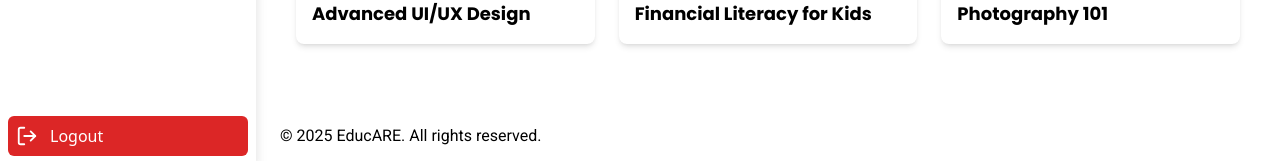
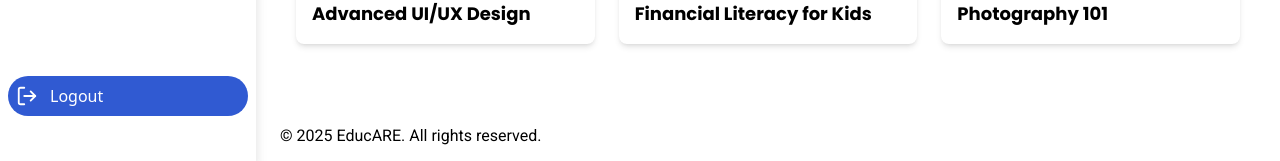
Before and after one commit to Eseoghene94/Educare, a React (Vite) app: page /Profile in a window 1280 px wide. Shown: the part 636-797 px from the top of the page. Built offline with nearby package versions, Linux system fonts and the light colour scheme.

Commit message:
modified:   src/components/MainSideBar.jsx

```diff
--- a/src/components/MainSideBar.jsx
+++ b/src/components/MainSideBar.jsx
@@ -29,14 +29,14 @@ function Sidebar() {
         className="flex items-center justify-center p-3 rounded-md bg-gray-800 text-white mx-auto mb-4"
         onClick={() => setSidebarOpen(!isSidebarOpen)}
       >
-        {isSidebarOpen ? <X size={24} /> : <Menu size={24} />}
+        {isSidebarOpen ? <X size={14} /> : <Menu size={14} />}
       </button>
 
       {/* Navigation Links */}
       <nav className="flex-1 overflow-hidden">
         <ul className="space-y-3 text-gray-700 font-medium">
           {[
-            { name: "Home", icon: <Home size={22} />, link: "/home" },
+            { name: "Home", icon: <Home size={22} />, link: "/" },
             {
               name: "Dashboard",
               icon: <LayoutDashboard size={22} />,
@@ -90,7 +90,7 @@ function Sidebar() {
         </ul>
       </nav>
       {/* Logout Button (Fixed at Bottom) */}
-      <button className="flex items-center space-x-3 p-2 rounded-md bg-red-600 text-white w-full">
+      <button className="flex rounded-full mb-10 items-center space-x-3 p-2 bg-clr-primary text-white w-full">
         <LogOut size={22} />
         {isSidebarOpen && <span>Logout</span>}
       </button>
```
